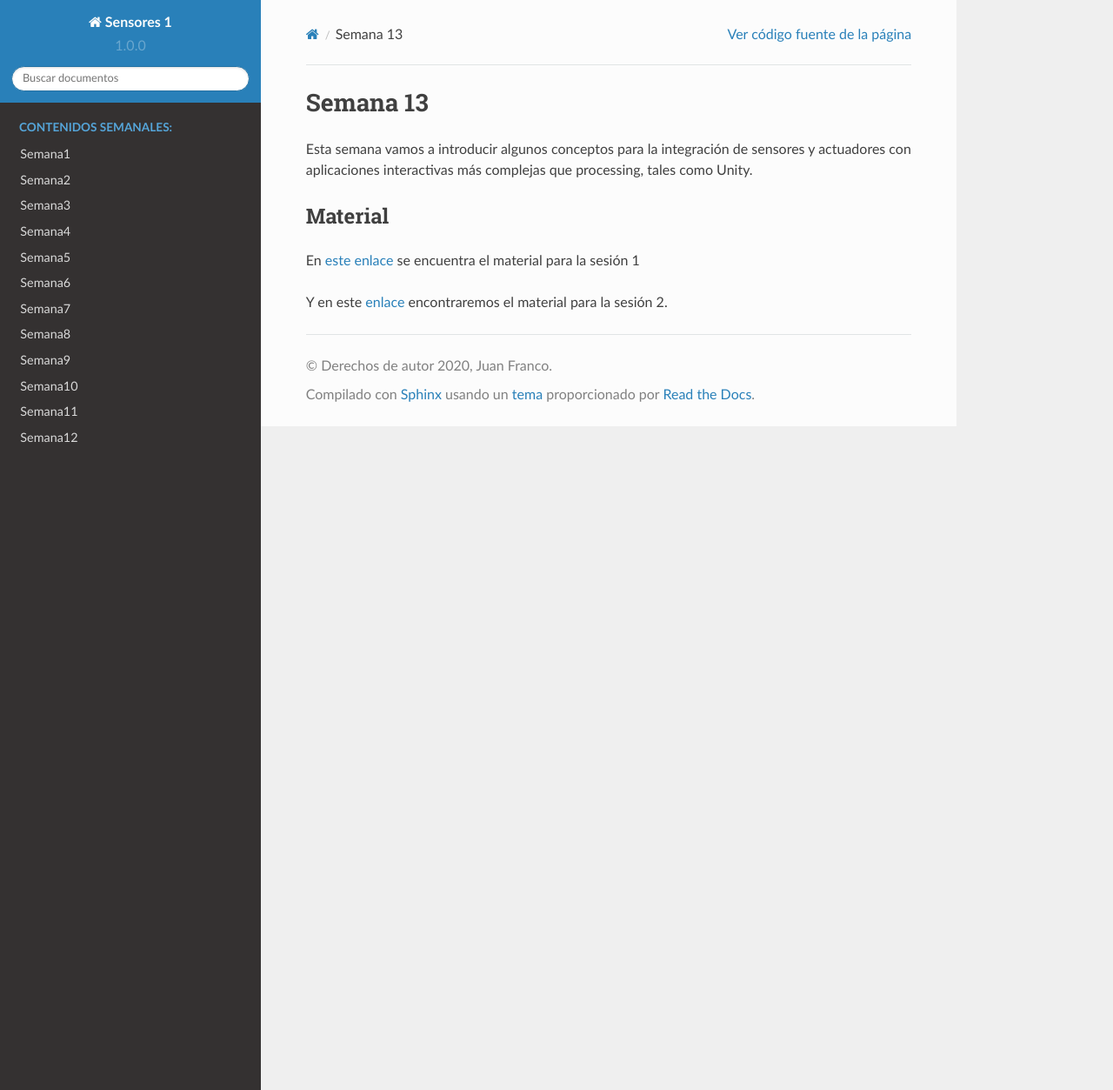
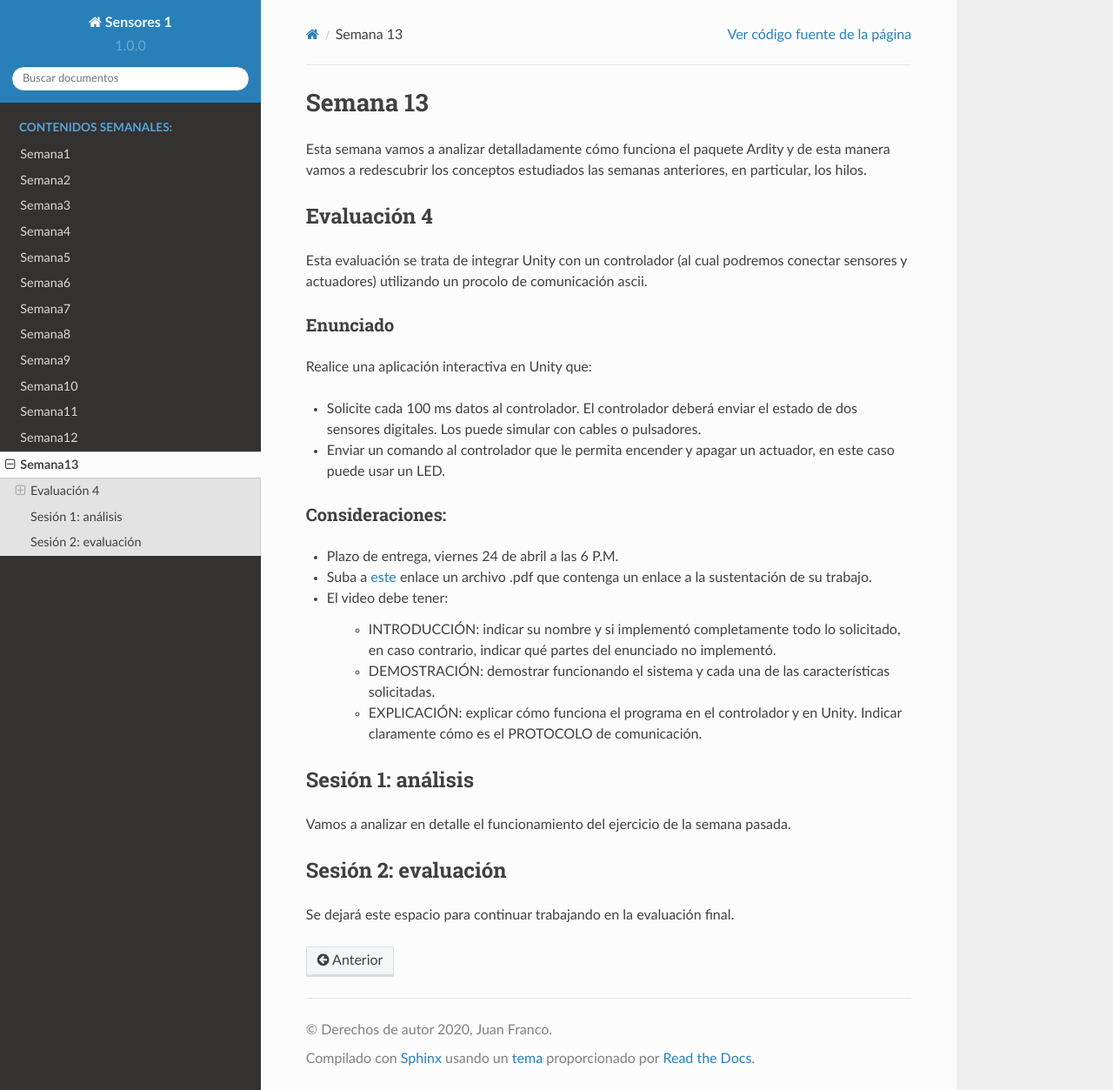
Before and after one commit to juanferfranco/sensores1, a Sphinx documentation site: the page built from docs/_semana13/semana13.rst, in a window 1280 px wide and 1253 px high. Shown: the whole window at 87% size. Built offline with Sphinx 7.4.7 and the Read the Docs theme 2.0.0, drawn with Linux system fonts in a browser that asks for light colours.

Commit message:
add week 13

```diff
--- a/docs/_semana13/semana13.rst
+++ b/docs/_semana13/semana13.rst
@@ -1,13 +1,42 @@
 Semana 13
 ===========
 
-Esta semana vamos a introducir algunos conceptos para la
-integración de sensores y actuadores con aplicaciones interactivas más
-complejas que processing, tales como Unity.
+Esta semana vamos a analizar detalladamente cómo funciona el paquete Ardity y
+de esta manera vamos a redescubrir los conceptos estudiados las semanas
+anteriores, en particular, los hilos.
 
-Material
-----------
-En `este enlace <https://drive.google.com/open?id=1rkSL-DyORk19jfnax9FUph7jeXIgKb4Zl1eBfyVtQrQ>`__ se encuentra el material para la sesión 1
+Evaluación 4
+-------------
+Esta evaluación se trata de integrar Unity con un controlador (al cual podremos
+conectar sensores y actuadores) utilizando un procolo de comunicación ascii.
 
-Y en este `enlace <http://www.albahari.com/threading/>`__ encontraremos el material
-para la sesión 2.
+Enunciado
+^^^^^^^^^^
+Realice una aplicación interactiva en Unity que:
+
+* Solicite cada 100 ms datos al controlador. El controlador deberá enviar
+  el estado de dos sensores digitales. Los puede simular con cables o pulsadores.
+* Enviar un comando al controlador que le permita encender y apagar un actuador,
+  en este caso puede usar un LED.
+
+Consideraciones:
+^^^^^^^^^^^^^^^^^^
+* Plazo de entrega, viernes 24 de abril a las 6 P.M.
+* Suba a `este <https://www.dropbox.com/request/FYDZHfNS1X2zpEFaXVwq>`__
+  enlace un archivo .pdf que contenga un enlace a la sustentación de su trabajo.
+* El video debe tener:
+
+    * INTRODUCCIÓN: indicar su nombre y si implementó completamente todo lo solicitado,
+      en caso contrario, indicar qué partes del enunciado no implementó.
+    * DEMOSTRACIÓN: demostrar funcionando el sistema y cada una de las características
+      solicitadas.
+    * EXPLICACIÓN: explicar cómo funciona el programa en el controlador y en Unity.
+      Indicar claramente cómo es el PROTOCOLO de comunicación.
+
+Sesión 1: análisis
+-------------------
+Vamos a analizar en detalle el funcionamiento del ejercicio de la semana pasada.
+
+Sesión 2: evaluación
+---------------------
+Se dejará este espacio para continuar trabajando en la evaluación final.
--- a/docs/index.rst
+++ b/docs/index.rst
@@ -68,3 +68,4 @@ el aula y 5 horas de trabajo autónomo.
    Semana10 <_semana10/semana10>
    Semana11 <_semana11/semana11>
    Semana12 <_semana12/semana12>
+   Semana13 <_semana13/semana13>
```
